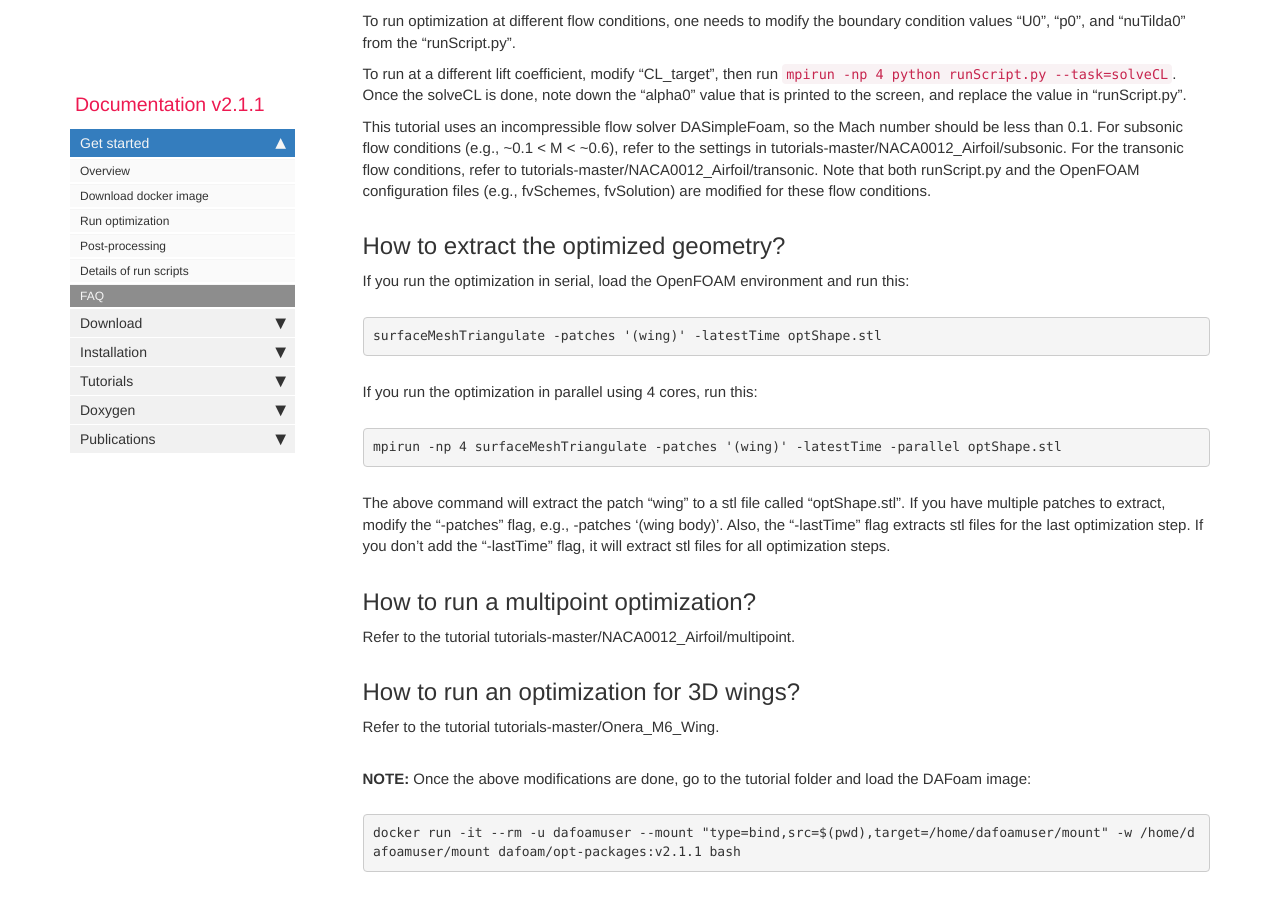
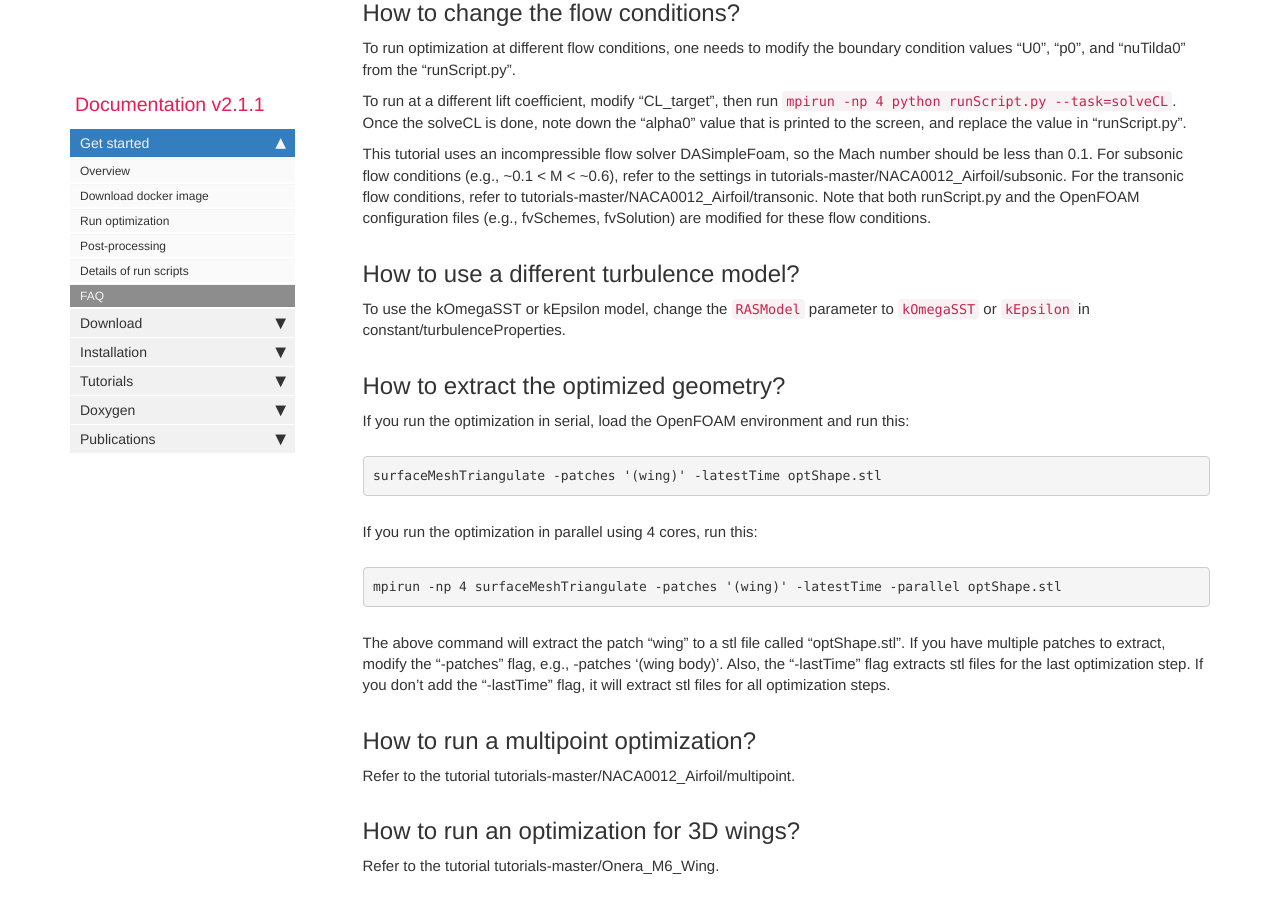
Before and after one commit to DAFoam/DAFoam.github.io, a Jekyll site: the page built from pages/mydoc/mydoc_get_started_faq.md, in a window 1280 px wide and 900 px high, scrolled down 1358 px. Built offline with Jekyll 4.4.1, drawn with Linux system fonts in a browser that asks for light colours; comment, search, counter and statistics services are not loaded; some of the changed text lies outside the part shown.

Commit message:
content update

```diff
--- a/pages/mydoc/mydoc_get_started_faq.md
+++ b/pages/mydoc/mydoc_get_started_faq.md
@@ -40,6 +40,10 @@ To run optimization at different flow conditions, one needs to modify the bounda
 To run at a different lift coefficient, modify "CL_target", then run `mpirun -np 4 python runScript.py --task=solveCL`. Once the solveCL is done, note down the "alpha0" value that is printed to the screen, and replace the value in "runScript.py".
 
 This tutorial uses an incompressible flow solver DASimpleFoam, so the Mach number should be less than 0.1. For subsonic flow conditions (e.g., ~0.1 < M < ~0.6), refer to the settings in tutorials-master/NACA0012_Airfoil/subsonic. For the transonic flow conditions, refer to tutorials-master/NACA0012_Airfoil/transonic. Note that both runScript.py and the OpenFOAM configuration files (e.g., fvSchemes, fvSolution) are modified for these flow conditions.
+
+## How to use a different turbulence model?
+
+To use the kOmegaSST or kEpsilon model, change the `RASModel` parameter to `kOmegaSST` or `kEpsilon` in constant/turbulenceProperties.
 
 ## How to extract the optimized geometry?
 
```
